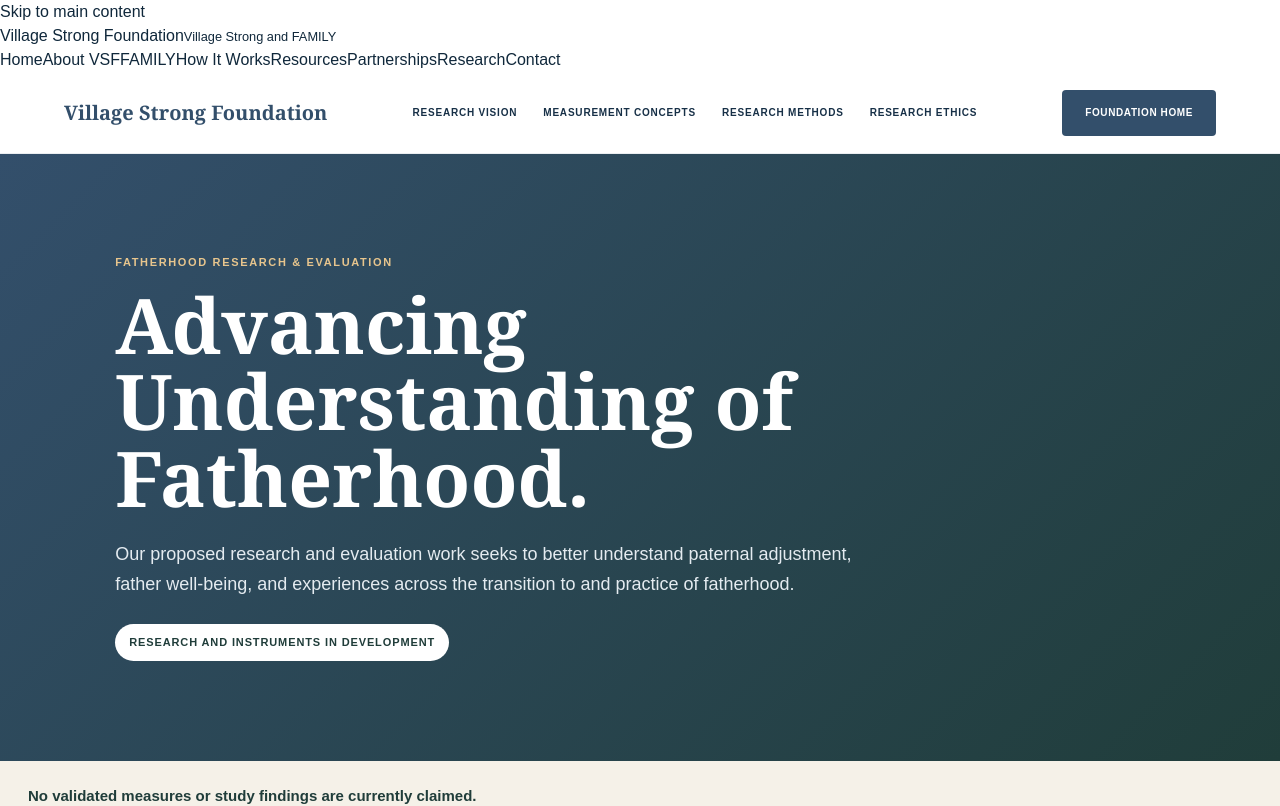
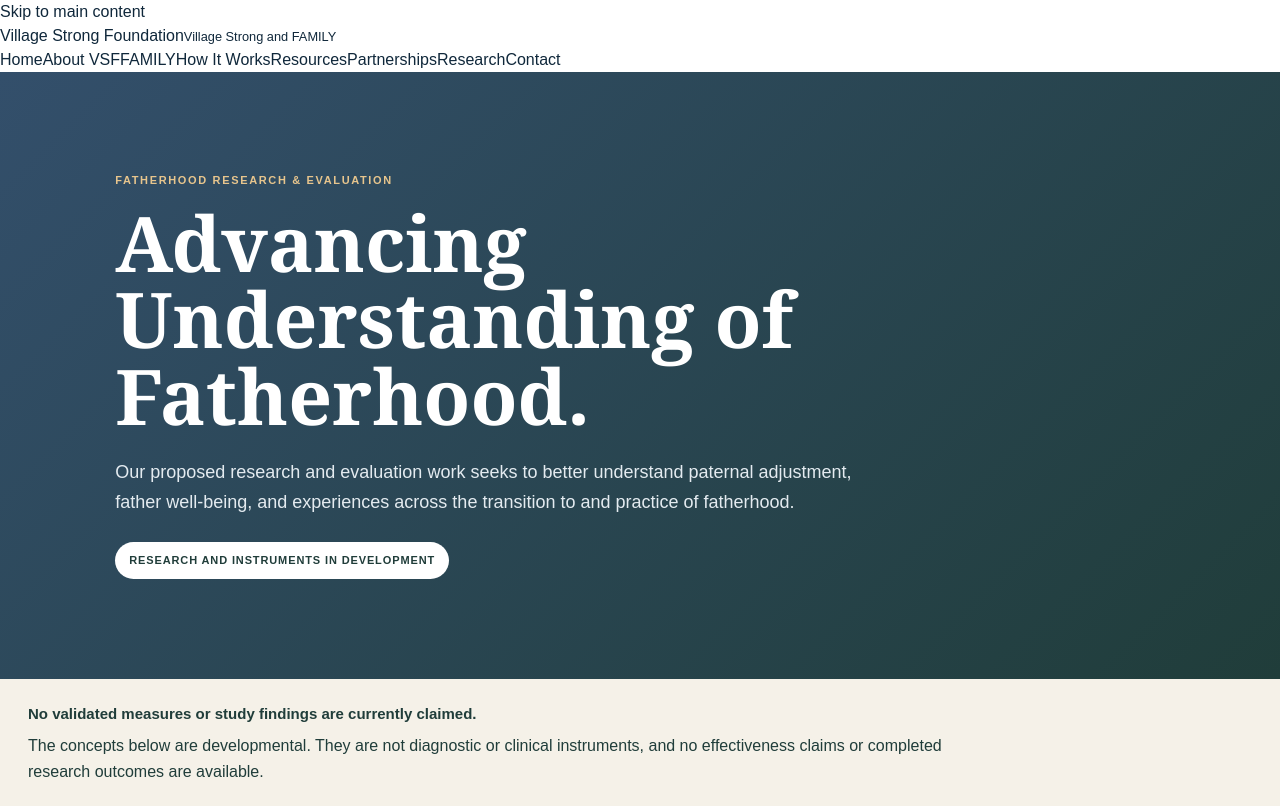
Before and after one commit to 73junito/village_strong, a Next.js app in the folder apps/web/: page /research in a window 1280 px wide. Shown: the top 806 px of the page. Built offline with nearby package versions, Linux system fonts and the light colour scheme.

Commit message:
refactor(web): use shared navigation and footer

```diff
--- a/apps/web/app/research/page.tsx
+++ b/apps/web/app/research/page.tsx
@@ -1,5 +1,3 @@
-import Link from "next/link";
-
 const concepts = [
   {
     name: "FRI",
@@ -62,18 +60,7 @@ const methods = [
 
 export default function ResearchPage() {
   return (
-    <main className="research">
-      <header className="research-header">
-        <Link href="/">Village Strong Foundation</Link>
-        <nav aria-label="Research navigation">
-          <a href="#vision">Research vision</a>
-          <a href="#concepts">Measurement concepts</a>
-          <a href="#methods">Research methods</a>
-          <a href="#ethics">Research ethics</a>
-        </nav>
-        <Link className="research-button" href="/">Foundation home</Link>
-      </header>
-
+    <main id="main-content" className="research">
       <section className="research-hero">
         <p className="research-eyebrow">Fatherhood Research & Evaluation</p>
         <h1>Advancing Understanding of Fatherhood.</h1>
@@ -174,10 +161,6 @@ export default function ResearchPage() {
         <a className="research-button" href="mailto:darodriguez1274@gmail.com?subject=Fatherhood%20research%20inquiry">Contact our team</a>
       </section>
 
-      <footer className="research-footer">
-        <p>Research and instruments in development. No validated outcomes currently claimed.</p>
-        <Link href="/">Village Strong Foundation</Link>
-      </footer>
     </main>
   );
 }
```
